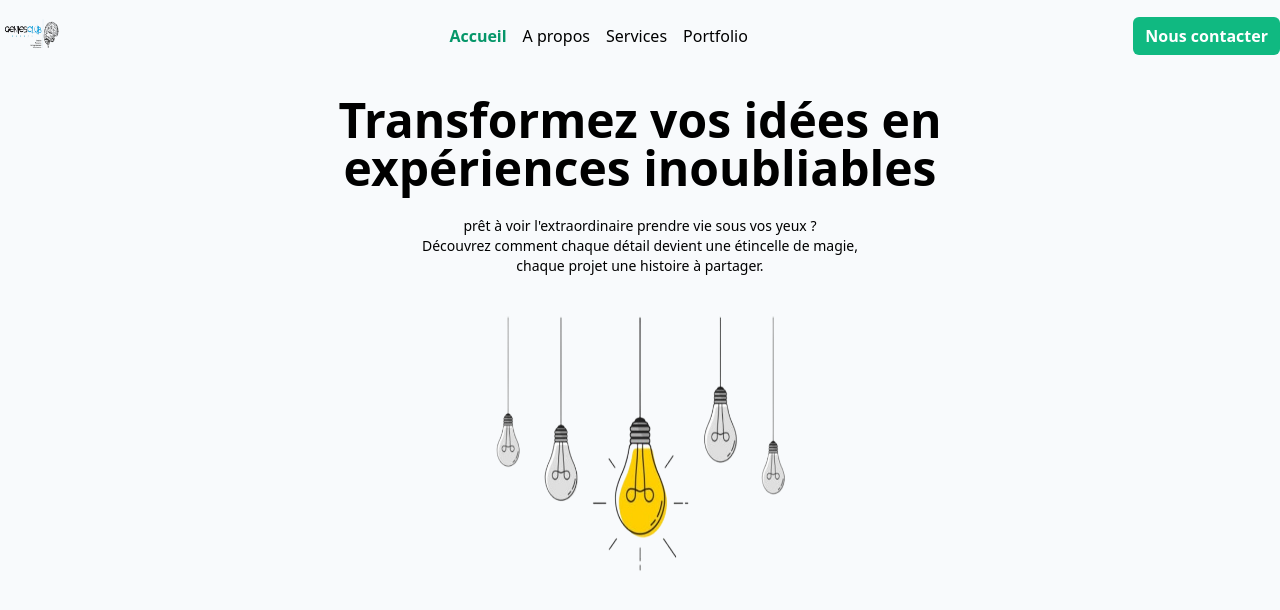
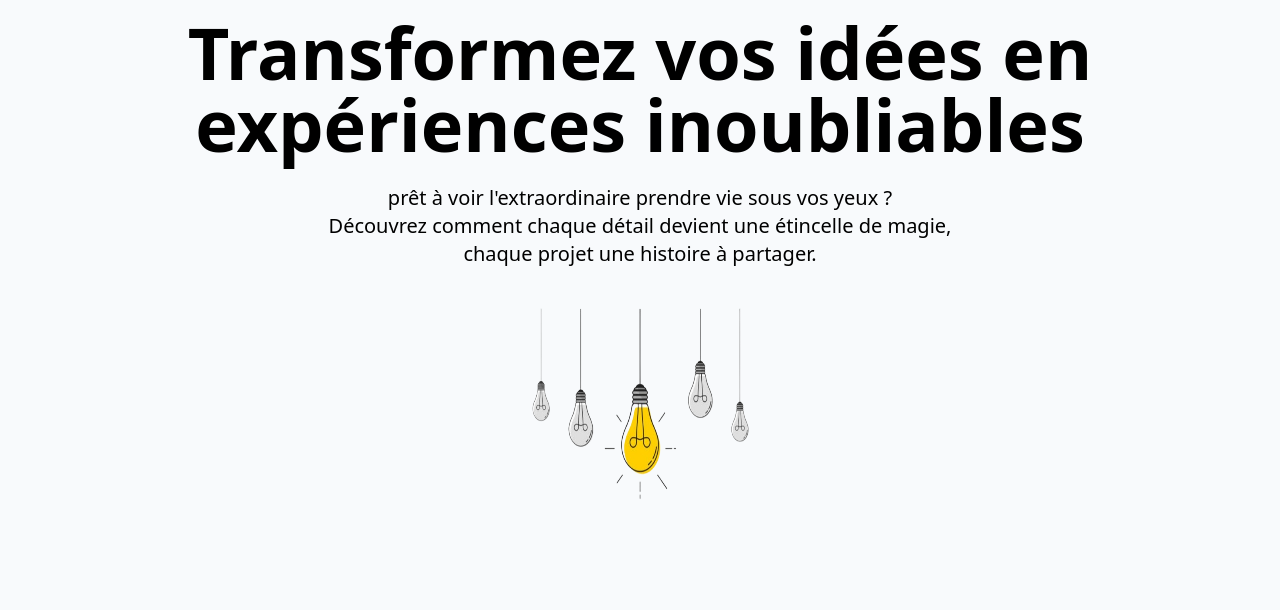
Before and after one commit to mr-leo44/genies-club, a Nuxt app: page / in a window 1280 px wide. Shown: the top 610 px of the page. Built offline with nearby package versions, Linux system fonts and the light colour scheme.

Commit message:
feat: update Header

```diff
--- a/components/Header.vue
+++ b/components/Header.vue
@@ -1,22 +1,17 @@
 <template>
   <header class="h-screen bg-slate-50">
-    <Navbar />
-    <div class="flex flex-col max-w-3xl mx-auto w-full h-screen items-center pt-24">
-      <h1 class="font-bold text-5xl text-center">
+    <div class="flex flex-col max-w-6xl mx-auto w-full h-screen items-center pt-4">
+      <h1 class="font-bold text-7xl text-center">
         Transformez vos idées en expériences inoubliables
       </h1>
-      <p class="my-6 text-sm text-center font-medium">
+      <p class="my-6 text-xl text-center font-medium">
         prêt à voir l'extraordinaire prendre vie sous vos yeux ? <br/> Découvrez comment chaque détail devient une étincelle de magie, <br/> chaque projet une histoire à partager.
       </p>
       <div class="my-4">
-        <img src="~/assets/images/hero.png" class="size-80" />
+        <img src="~/assets/images/hero.png" class="size-60" />
       </div>
     </div>
   </header>
 
 </template>
-
-<script setup lang="ts">
-import Navbar from "~/components/Navbar.vue"
-
-</script>
+<script setup lang="ts"></script>
```
